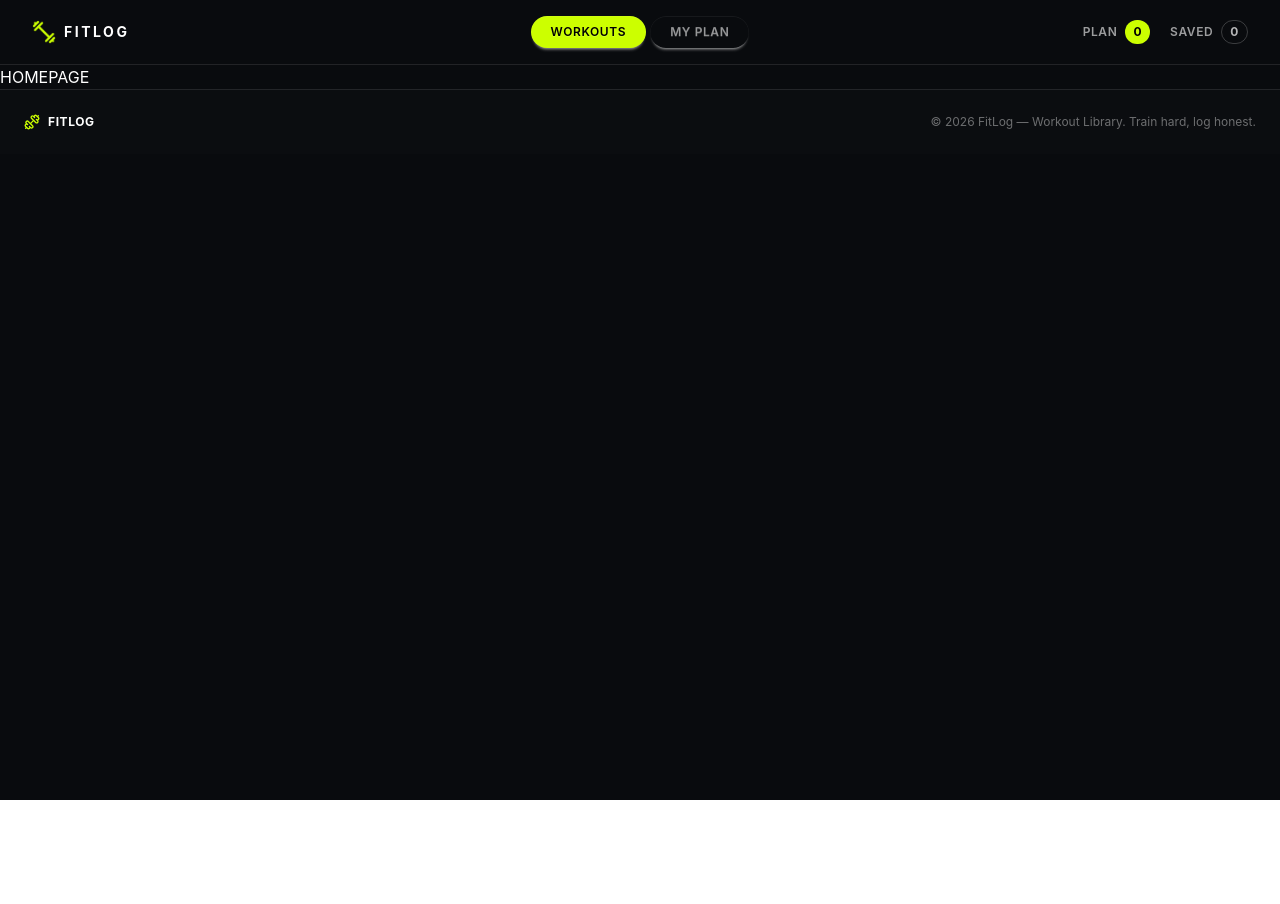
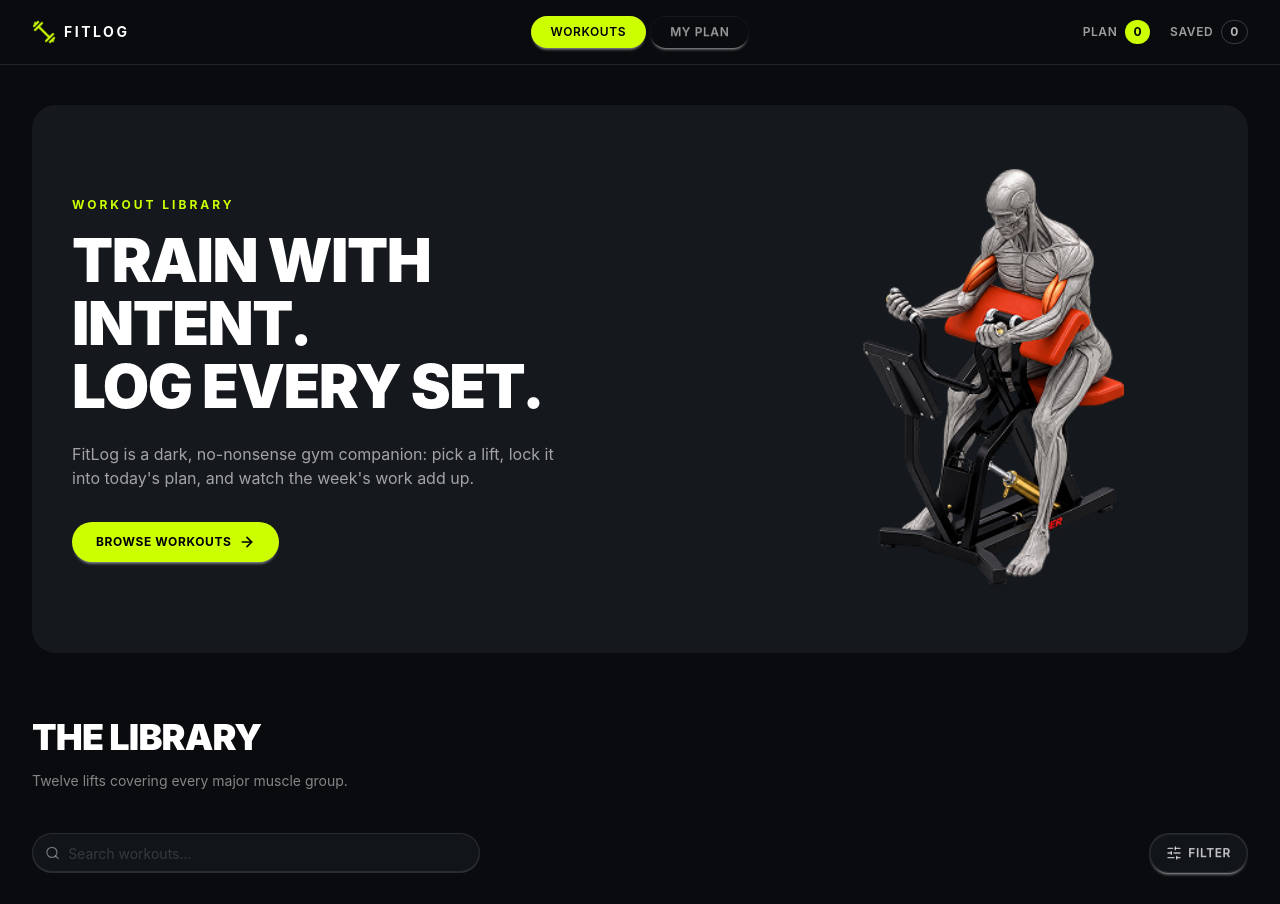
Before and after one commit to monira953/Fit-log, a Next.js app: page / in a window 1280 px wide. Shown: the top 904 px of the page. Before the commit the page ends 800 px from the top, so only its background shows below. Built offline with nearby package versions, Linux system fonts and the light colour scheme.

Commit message:
library design

```diff
--- a/app/page.tsx
+++ b/app/page.tsx
@@ -1,11 +1,60 @@
-import React from 'react';
+import Image from "next/image";
+import { ArrowRight } from "lucide-react";
+import WorkoutLibrary from "@/components/home/WorkoutLibrary";
 
-const page = () => {
+const Page = () => {
   return (
-    <div>
-      HOMEPAGE
-    </div>
+    <main className="bg-[#090b0e]">
+      {/* Banner */}
+      <section className="px-5 pt-10 sm:px-8">
+        <div className="mx-auto max-w-7xl rounded-3xl bg-[#15191e] px-6 py-12 sm:px-10 lg:py-16">
+          <div className="flex flex-col items-center gap-10 lg:flex-row lg:justify-between">
+            {/* Text */}
+            <div className="max-w-xl">
+              <p className="mb-4 text-xs font-bold uppercase tracking-[0.25em] text-[#ccff00]">
+                Workout Library
+              </p>
+
+              <h1 className="text-4xl font-black uppercase leading-[1.05] tracking-tight text-white sm:text-5xl lg:text-6xl">
+                Train With Intent.
+                <br />
+                Log Every Set.
+              </h1>
+
+              <p className="mt-6 max-w-lg text-sm leading-6 text-white/60 sm:text-base">
+                FitLog is a dark, no-nonsense gym companion: pick a lift, lock
+                it into today&apos;s plan, and watch the week&apos;s work add
+                up.
+              </p>
+
+              <div className="mt-8">
+                <a
+                  href="#library"
+                  className="btn gap-2 rounded-full border-0 bg-[#ccff00] px-6 text-xs font-bold uppercase tracking-wider text-black hover:bg-[#ccff00]"
+                >
+                  Browse Workouts
+                  <ArrowRight className="h-4 w-4" strokeWidth={2.5} />
+                </a>
+              </div>
+            </div>
+
+            {/* Illustration */}
+            <div className="relative h-[320px] w-full max-w-md sm:h-[380px] lg:h-[420px] lg:w-[420px]">
+              <Image
+                src="/banner.png"
+                alt="Workout"
+                fill
+                priority
+                className="object-contain"
+              />
+            </div>
+          </div>
+        </div>
+      </section>
+
+      <WorkoutLibrary />
+    </main>
   );
 };
 
-export default page;
+export default Page;
--- a/components/home/WorkoutCard.tsx
+++ b/components/home/WorkoutCard.tsx
@@ -0,0 +1,36 @@
+import Link from "next/link";
+import { ArrowRight } from "lucide-react";
+
+const WorkoutCard = () => {
+  return (
+    <article className="group rounded-2xl border border-white/10 bg-[#11151a] p-5 transition hover:border-white/20">
+      <div className="mb-6 flex h-40 items-center justify-center rounded-xl bg-[#151a20]">
+        <span className="text-4xl font-black uppercase text-white/10">
+          FIT
+        </span>
+      </div>
+
+      <p className="text-[10px] font-bold uppercase tracking-[0.2em] text-[#ccff00]">
+        Chest
+      </p>
+
+      <h3 className="mt-2 text-lg font-bold text-white">
+        Bench Press
+      </h3>
+
+      <p className="mt-2 text-sm text-white/40">
+        Barbell • Compound
+      </p>
+
+      <Link
+        href="/workouts/bench-press"
+        className="btn btn-sm mt-5 w-full rounded-full border-0 bg-white/5 text-xs font-semibold uppercase tracking-wider text-white hover:bg-[#ccff00] hover:text-black"
+      >
+        View Workout
+        <ArrowRight className="h-3.5 w-3.5" />
+      </Link>
+    </article>
+  );
+};
+
+export default WorkoutCard;
--- a/components/home/WorkoutFilters.tsx
+++ b/components/home/WorkoutFilters.tsx
@@ -0,0 +1,26 @@
+"use client";
+
+import { Search, SlidersHorizontal } from "lucide-react";
+
+const WorkoutFilters = () => {
+  return (
+    <div className="flex flex-col gap-4 md:flex-row md:items-center md:justify-between">
+      <label className="input flex w-full items-center gap-2 rounded-full border-white/10 bg-[#11151a] md:max-w-md">
+        <Search className="h-4 w-4 text-white/40" />
+
+        <input
+          type="text"
+          placeholder="Search workouts..."
+          className="grow text-sm text-white placeholder:text-white/30"
+        />
+      </label>
+
+      <button className="btn rounded-full border-white/10 bg-[#11151a] text-xs font-semibold uppercase tracking-wider text-white/70 hover:bg-[#181d23]">
+        <SlidersHorizontal className="h-4 w-4" />
+        Filter
+      </button>
+    </div>
+  );
+};
+
+export default WorkoutFilters;
--- a/components/home/WorkoutLibrary.tsx
+++ b/components/home/WorkoutLibrary.tsx
@@ -0,0 +1,28 @@
+import WorkoutCard from "./WorkoutCard";
+import WorkoutFilters from "./WorkoutFilters";
+
+const WorkoutLibrary = () => {
+  return (
+    <section id="library" className="mx-auto max-w-7xl px-5 py-16 sm:px-8">
+      <div className="mb-10">
+        <h2 className="text-3xl font-black uppercase tracking-tight text-white sm:text-4xl">
+          The Library
+        </h2>
+
+        <p className="mt-3 max-w-xl text-sm leading-6 text-white/50">
+          Twelve lifts covering every major muscle group.
+        </p>
+      </div>
+
+      <WorkoutFilters />
+
+      <div className="mt-8 grid gap-5 sm:grid-cols-2 lg:grid-cols-3 xl:grid-cols-4">
+        {Array.from({ length: 12 }).map((_, index) => (
+          <WorkoutCard key={index} />
+        ))}
+      </div>
+    </section>
+  );
+};
+
+export default WorkoutLibrary;
```
